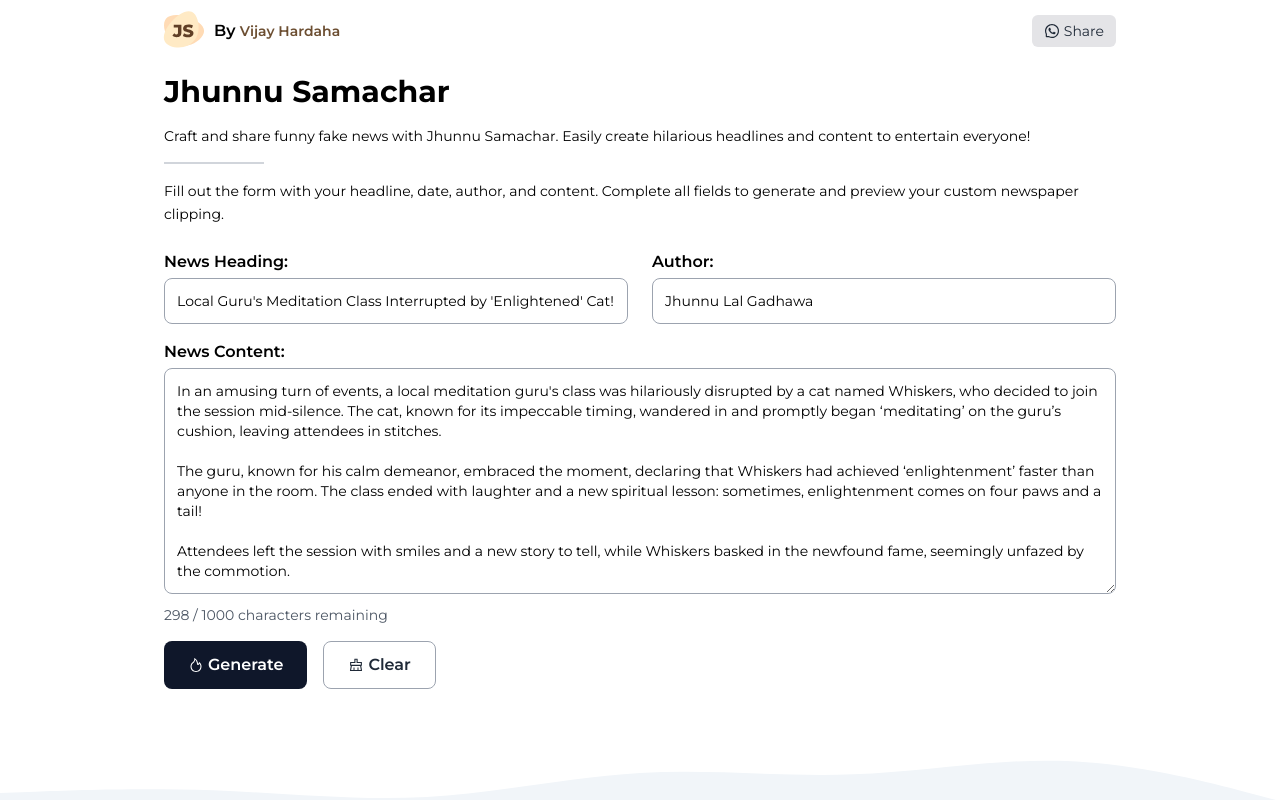
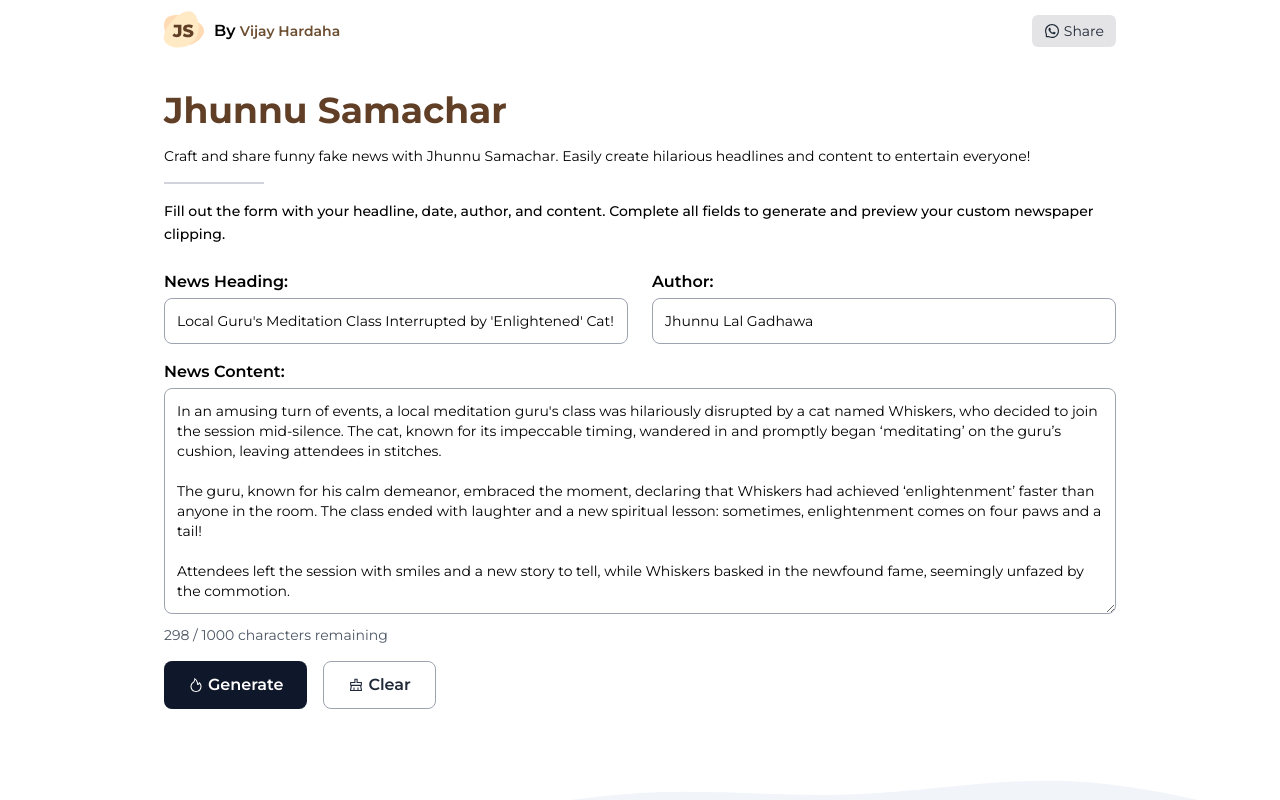
Before and after one commit to vijayhardaha/jhunnu-samachar, a Next.js app: page / in a window 1280 px wide. Shown: the top 800 px of the page. Built offline with nearby package versions, Linux system fonts and the light colour scheme; no server answers; a web font is replaced by a local one.

Commit message:
refactor: adjust font color and size

```diff
--- a/pages/index.js
+++ b/pages/index.js
@@ -21,8 +21,11 @@ const Home = () => {
 		<div className="min-h-screen">
 			<Header />
 
-			<main className="container mx-auto">
-				<h1 className="text-3xl font-bold my-4">Jhunnu Samachar</h1>
+			<main className="container my-8 mx-auto">
+				<h1 className="text-4xl font-bold my-4 text-primary">
+					Jhunnu Samachar
+				</h1>
+
 				<p className="text-sm mb-4">
 					Craft and share funny fake news with Jhunnu Samachar. Easily create hilarious headlines and content to entertain everyone!
 				</p>
--- a/src/components/NewsForm.js
+++ b/src/components/NewsForm.js
@@ -64,7 +64,7 @@ const NewsForm = ({ news, setNews, setPreview }) => {
 	return (
 		<>
 			<form className="mb-10">
-				<p id="news-form-description" className="text-sm mb-6 leading-relaxed">
+				<p id="news-form-description" className="text-sm mb-6 leading-relaxed font-medium">
 					Fill out the form with your headline, date, author, and content. Complete all fields to generate and preview your custom newspaper clipping.
 				</p>
 
```
